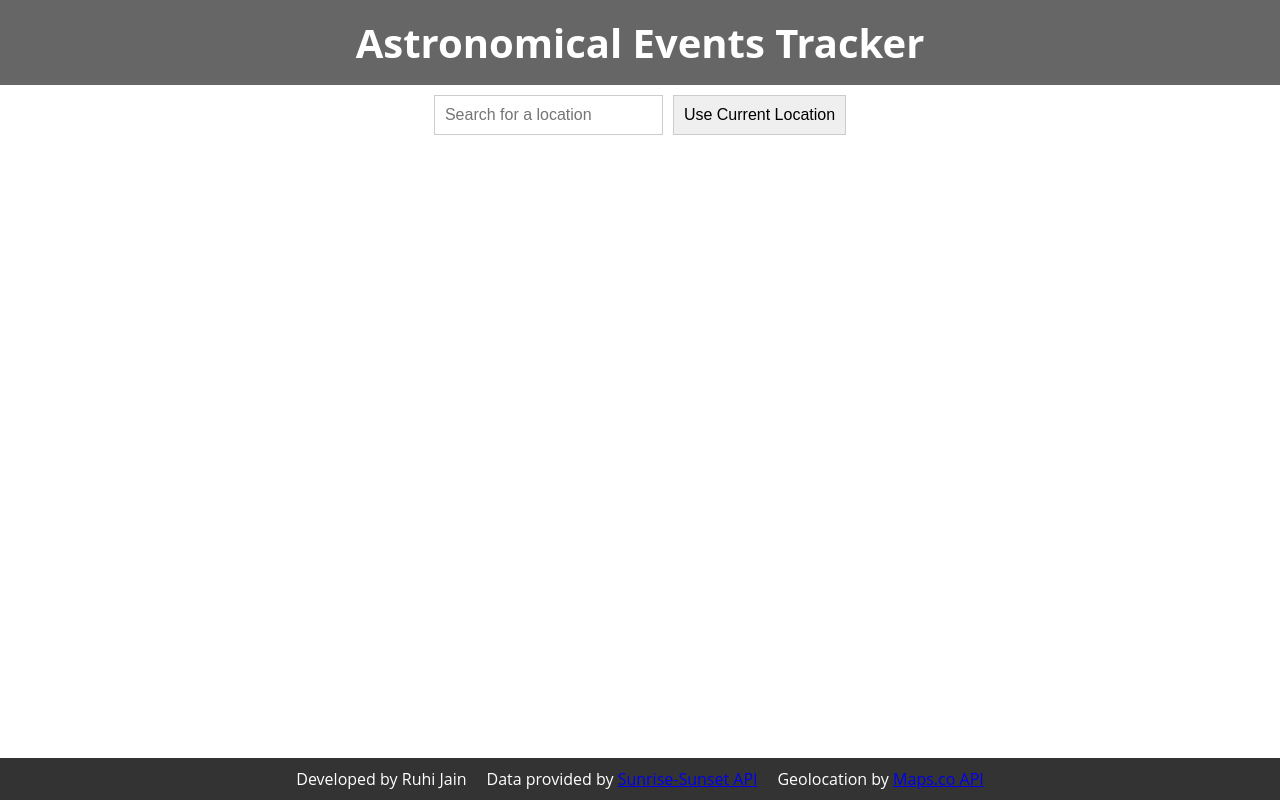
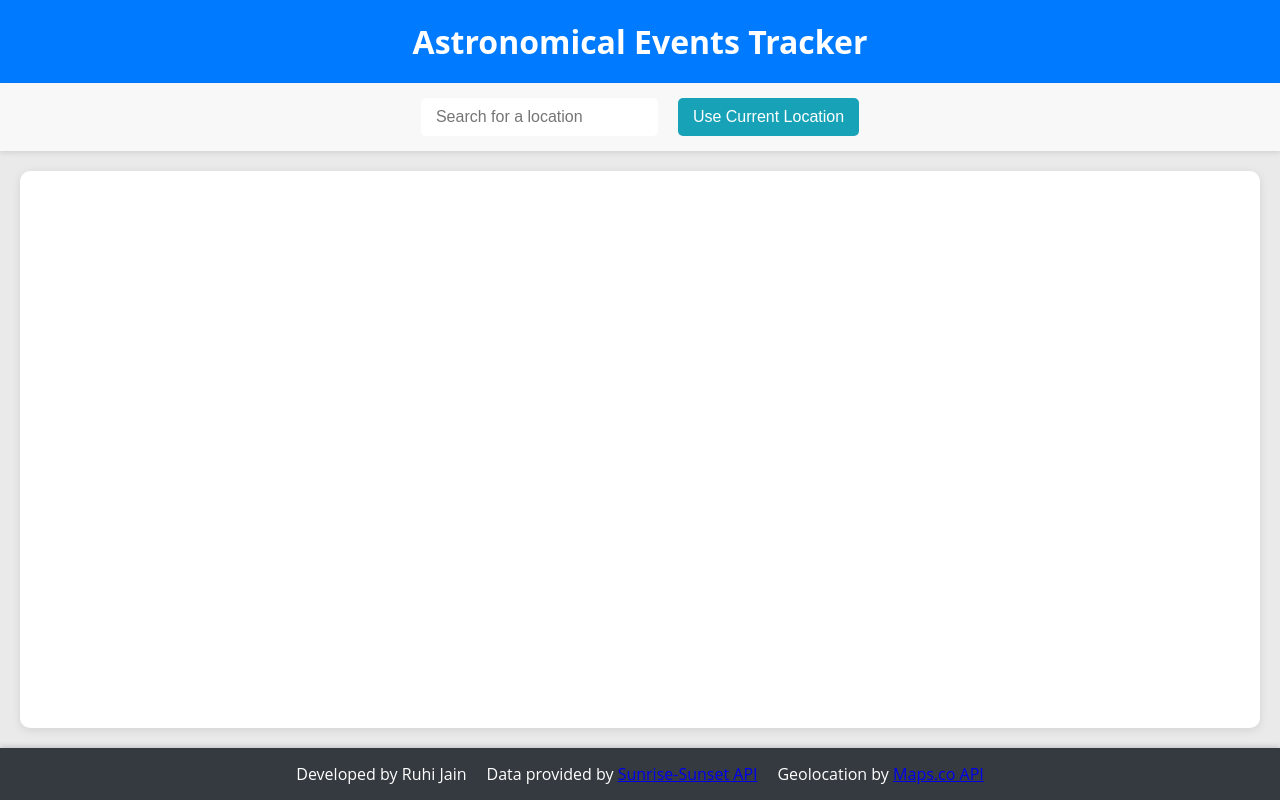
Before and after one commit to RuhiJain121/WeatherApp, a plain HTML site: page index.html in a window 1280 px wide. Drawn offline with Linux system fonts and the light colour scheme.

Commit message:
Update style.css

```diff
--- a/style.css
+++ b/style.css
@@ -3,47 +3,58 @@ html, body {
   margin: 0;
   padding: 0;
   font-family: 'Open Sans', Arial, sans-serif;
+  background-color: #eaeaea; /* Light gray background for the whole page */
 }
 
 body {
   display: flex;
   flex-direction: column;
-  min-height: 100vh; /* Make the body take up at least the full viewport height */
-  margin: 0;
+  min-height: 100vh; /* Ensure full viewport height */
 }
 
 header {
   color: #fff;
-  background: rgba(0, 0, 0, 0.6);
+  background: #007bff; /* Bright blue header */
   text-align: center;
-  padding: 15px 0;
+  padding: 20px 0;
+  box-shadow: 0 2px 5px rgba(0,0,0,0.15);
 }
 
 header h1 {
   margin: 0;
-  font-size: 2.5em;
+  font-size: 2em;
 }
 
 .options {
   display: flex;
   justify-content: center;
-  padding: 10px;
-  background: rgba(255, 255, 255, 0.8);
+  padding: 15px;
+  background: #f8f8f8; /* Light background for options */
+  box-shadow: 0 2px 5px rgba(0,0,0,0.1);
 }
 
 .options input, .options button {
-  padding: 10px;
-  margin: 0 5px;
-  border: 1px solid #ccc;
+  padding: 10px 15px;
+  margin: 0 10px;
+  border: none;
+  border-radius: 5px;
   font-size: 1em;
+  background-color: #17a2b8; /* Teal color for buttons and input */
+  color: white;
+}
+
+.options input {
+  background-color: white;
+  color: #333;
 }
 
 .container {
   padding: 20px;
-  margin: 15px;
-  background: rgba(255, 255, 255, 0.9);
+  margin: 20px;
+  background: white;
   border-radius: 10px;
   flex-grow: 1;
+  box-shadow: 0 2px 10px rgba(0,0,0,0.1);
 }
 
 #data-display {
@@ -54,25 +65,27 @@ header h1 {
 
 #data-display th, #data-display td {
   border: 1px solid #ddd;
-  padding: 8px;
+  padding: 10px;
 }
 
 #data-display th {
-  background-color: #f2f2f2;
+  background-color: #007bff; /* Matching header color */
+  color: white;
 }
 
 footer {
   text-align: center;
-  padding: 10px 0;
-  background: rgba(0, 0, 0, 0.8);
+  padding: 15px 0;
+  background: #343a40; /* Dark footer */
   color: white;
   display: flex;
   justify-content: center;
   align-items: center;
+  box-shadow: 0 -2px 5px rgba(0,0,0,0.15);
 }
 
 footer p {
-  margin: 0 10px; /* Adjust spacing as needed */
+  margin: 0 10px;
 }
 
 @media (max-width: 600px) {
@@ -88,11 +101,12 @@ footer p {
       width: 90%;
       margin: 5px 0;
   }
+
   footer {
     flex-direction: column;
+  }
+
+  footer p {
+    margin: 5px 0;
+  }
 }
-
-footer p {
-    margin: 5px 0;
-}
-}
```
